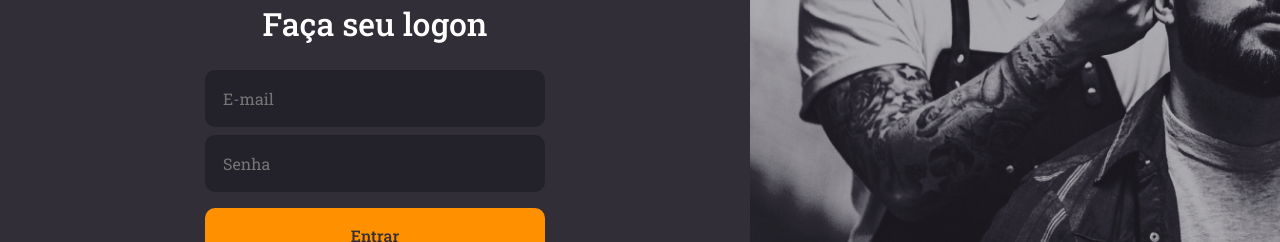
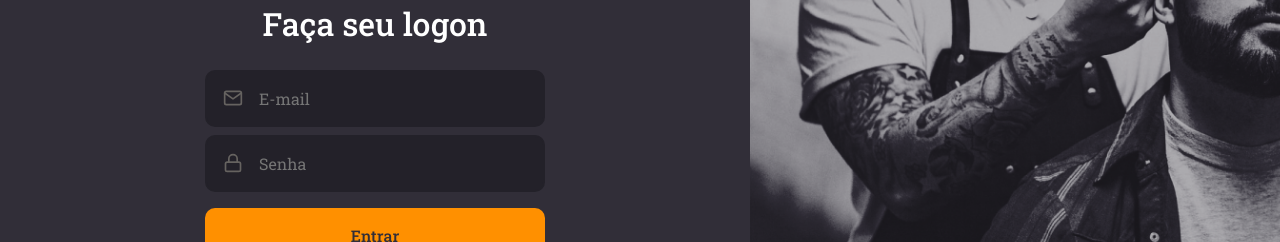
Before and after one commit to fnsdeividy/gobarber, a React (Create React App) app: page / in a window 1280 px wide. Shown: the part 345-587 px from the top of the page. Built offline with nearby package versions, Linux system fonts and the light colour scheme.

Commit message:
add components

```diff
--- /dev/null
+++ b/src/components/Button/index.tsx
@@ -0,0 +1,17 @@
+import React, { ButtonHTMLAttributes } from "react";
+import { Container } from './styles'
+
+type ButtonProps = ButtonHTMLAttributes<HTMLButtonElement>
+
+
+
+
+const Button:React.FC<ButtonProps> = ({ children, ...rest }) => (
+
+    <Container {...rest}>
+        { children }
+    </Container>
+)
+
+
+export default Button;
--- /dev/null
+++ b/src/components/Button/styles.ts
@@ -0,0 +1,23 @@
+import styled from "styled-components";
+import { shade } from "polished";
+
+export const Container = styled.button `
+
+background: #ff9000;
+           height: 56px;
+           border-radius: 10px;
+           border: 0;
+           padding: 0 16px;
+           color: #312e38;
+           width: 100%;
+           font-weight: 500;
+           margin-top: 16px;
+           margin-bottom: 25px;
+           transition: background-color 0.2s;
+
+           &:hover {
+               background: ${shade(0.2, "#ff9000")} ;
+           }
+
+
+`
--- /dev/null
+++ b/src/components/Input/index.tsx
@@ -0,0 +1,20 @@
+import React, { InputHTMLAttributes } from "react";
+import { Container } from "../Input/styles";
+import { IconBaseProps } from 'react-icons'
+
+interface InputProps extends InputHTMLAttributes<HTMLInputElement> {
+    name: string;
+    icon: React.ComponentType<IconBaseProps>;
+}
+
+
+
+const Input:React.FC<InputProps> = ({ icon: Icon, ...rest }) => (
+    <Container>
+        { Icon && <Icon size={20} /> }
+        <input { ...rest }/>
+    </Container>
+)
+
+
+export default Input;
--- /dev/null
+++ b/src/components/Input/styles.ts
@@ -0,0 +1,38 @@
+
+import styled from "styled-components";
+
+export const Container = styled.div `
+background: #232129;
+border-radius: 10px;
+border: 2px solid #232129;
+padding: 16px;
+width: 100%;
+color:#666360;
+display: flex;
+align-items: center;
+
+
+& + div {
+    margin-top: 8px;
+}
+
+input {
+    flex:1;
+    background: transparent;
+    border: 0;
+    color: #F4EDE8;
+
+
+&  ::placeholder {
+    color:#666360;
+}
+
+
+
+
+}
+
+svg {
+    margin-right: 16px;
+}
+`
--- a/src/pages/SignIn/index.tsx
+++ b/src/pages/SignIn/index.tsx
@@ -1,7 +1,9 @@
 import React from "react";
-import { FiLogIn } from 'react-icons/fi'
+import { FiLogIn, FiMail, FiLock } from 'react-icons/fi'
 import { Container, Content, Background } from './styles'
-import logoImg from '../../assets/logo.svg'
+import logoImg from '../../assets/logo.svg';
+import Input from "../../components/Input";
+import Button from "../../components/Button";
 
 const SignIn: React.FC = () => (
     <Container>
@@ -9,9 +11,9 @@
         <img src={logoImg} alt="Gobarber"></img>
         <form>
             <h1>Faça seu logon</h1>
-            <input type="text" placeholder="E-mail" />
-            <input type="password" placeholder="Senha" />
-            <button type="submit"> Entrar</button>
+            <Input name="email" icon={FiMail} type="text" placeholder="E-mail" />
+            <Input name="password" icon={FiLock} type="password" placeholder="Senha" />
+            <Button type="submit"> Entrar</Button>
             <a href="forgot">Esqueci minha senha</a>
         </form>
         <a>
--- a/src/pages/SignIn/styles.ts
+++ b/src/pages/SignIn/styles.ts
@@ -27,46 +27,9 @@
             margin-bottom: 25px;
         }
 
-        input {
 
 
-            background: #232129;
-            border-radius: 10px;
-            border: 2px solid #232129;
-            padding: 16px;
-            width: 100%;
-            color: #F4EDE8;
 
-            &  ::placeholder {
-                color:#666360;
-            }
-
-            & + input {
-                margin-top: 8px;
-            }
-
-
-        }
-
-        button {
-
-            background: #ff9000;
-            height: 56px;
-            border-radius: 10px;
-            border: 0;
-            padding: 0 16px;
-            color: #312e38;
-            width: 100%;
-            font-weight: 500;
-            margin-top: 16px;
-            margin-bottom: 25px;
-            transition: background-color 0.2s;
-
-            &:hover {
-                background: ${shade(0.2, "#ff9000")} ;
-            }
-
-        }
         > a {
             text-decoration: none;
             display: block;
```
